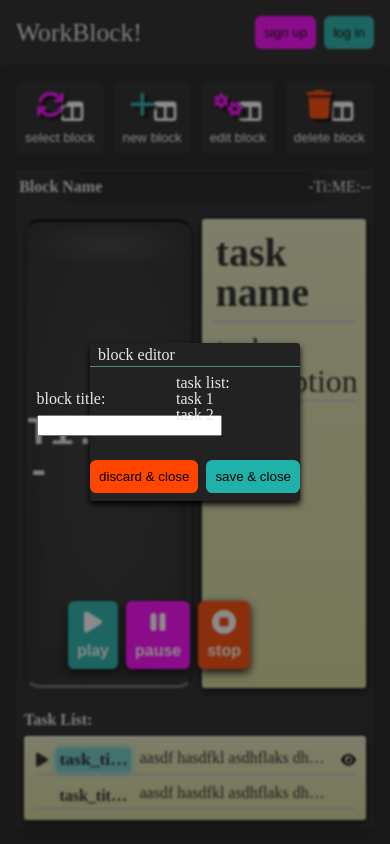
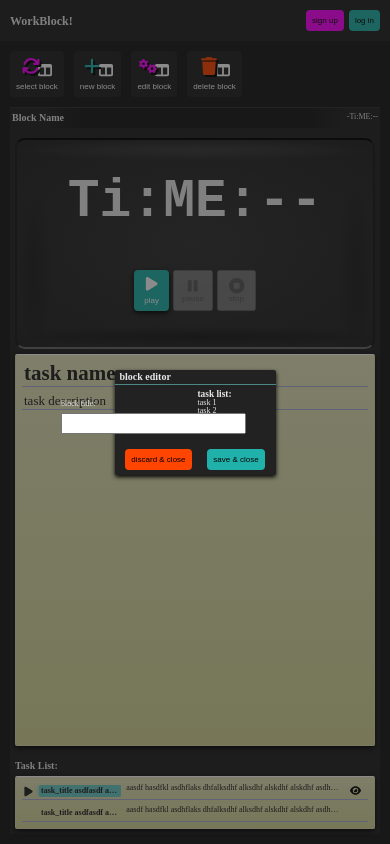
Before and after one commit to kevinstonge/workblock, a Next.js app: page / in a window 390 px wide. Built offline with nearby package versions, Linux system fonts and the light colour scheme.

Commit message:
more responsive layout

```diff
--- a/components/CurrentTask.tsx
+++ b/components/CurrentTask.tsx
@@ -6,25 +6,54 @@ import {
   faPause,
   faStopCircle,
 } from '@fortawesome/free-solid-svg-icons';
+import { useState } from 'react';
 const CurrentTask: NextPage = () => {
+  const [disabledButtons, setDisabledButtons] = useState({
+    play: false,
+    pause: true,
+    stop: true,
+  });
+  //
+  // what will we know from global state?
+  // need to modify my current global state to the following:
+  //   if the user has pressed nothing yet:
+  //     lastInteractionTimestamp: undefined,
+  //     playStatus: "stopped",
+  //     disabledButtons: ["stop", "pause"].
+  //   if the user has pressed play and lastInteractionTimestamp === undefined:
+  //     lastInteractionTimestamp: [[[now]]],
+  //     playStatus: "playing",
+  //     disabledButtons: ["stop", "play"],
+  //   if the user has pressed pause:
+  //     lastInteractionTimestamp: [[[now]]],
+  //     playStatus: "paused",
+  //     disabledButtons: ["pause"]
+  //   if the user has pressed stop:
+  //     lastInteractionTimestamp: [[[now]]],
+  //     playStatus: "stopped",
+  //     disabledButtons: ["stop", "pause"]
+
+  // in this component I need to read global state and toggle the disabled attribute on each button component.
   return (
     <div className={styles.currentTask}>
       <div className={styles.currentTaskLeft}>
+        <p className={styles.bigTime}>Ti:ME:--</p>
         <div className={styles.currentTaskToolbar}>
-          <button data-glow-color="c2">
+          <button data-glow-color="c2" disabled={disabledButtons.play}>
+            {/* disable a subset of these buttons depending on play state: if
+            playing: disable play and stop if paused: disable pause */}
             <FontAwesomeIcon icon={faPlay} />
             <p>play</p>
           </button>
-          <button data-glow-color="c1">
+          <button data-glow-color="c1" disabled={disabledButtons.pause}>
             <FontAwesomeIcon icon={faPause} />
             <p>pause</p>
           </button>
-          <button data-glow-color="e1">
+          <button data-glow-color="e1" disabled={disabledButtons.stop}>
             <FontAwesomeIcon icon={faStopCircle} />
             <p>stop</p>
           </button>
         </div>
-        <p>Ti:ME:--</p>
       </div>
       <div className={styles.currentTaskRight}>
         <h3>task name</h3>
--- a/styles/CurrentTask.module.scss
+++ b/styles/CurrentTask.module.scss
@@ -1,52 +1,80 @@
-@import "./global/vars.scss";
-@import "./global/mixins.scss";
+@import './global/vars.scss';
+@import './global/mixins.scss';
+
+@mixin vwLayout() {
+  @media (orientation: landscape) {
+    @include flexR();
+    justify-content: stretch;
+    .currentTaskLeft,
+    .currentTaskRight {
+      width: 50%;
+    }
+    .currentTaskLeft {
+      justify-content: center;
+      .currentTaskToolbar {
+        @include flexR();
+        justify-content: center;
+        position: absolute;
+        width: 40vw;
+        bottom: 1rem;
+      }
+    }
+  }
+  @media (orientation: portrait) {
+    @include flexC();
+    justify-content: flex-start;
+    align-items: center;
+    .currentTaskLeft {
+      min-height: 25vh;
+      width: 100%;
+      justify-content: space-evenly;
+    }
+    .currentTaskRight {
+      width: 100%;
+      flex-grow: 1;
+    }
+  }
+}
 .currentTask {
   padding: 0.5rem;
   flex-grow: 1;
-  @include flexR();
-  align-items: stretch;
-  > * {
-    width: 50%;
-  }
+  @include vwLayout();
   .currentTaskLeft {
     @include flexC();
-    justify-content: center;
     align-items: center;
     position: relative;
     @include pseudotv($b1, $f1);
-    > p {
-      font-size: 10vw;
+    > .bigTime {
       font-weight: bold;
       font-family: monospace;
+      @include vwFont(5.3, true);
     }
     .currentTaskToolbar {
-      position: absolute;
-      width: 50%;
-      bottom: 1rem;
       @include flexR();
-      justify-content: space-evenly;
-      > button {
+      gap: 1vw;
+      > button:enabled {
         @include button;
         box-shadow: 0 0.2rem 0.5rem black;
         color: white;
-        font-size: 1rem;
-        font-weight: bold;
+      }
+      > button {
         align-items: center;
         > svg {
-          width: 1.5rem;
-          height: 1.5rem;
+          width: 6vw;
+          height: 4vw;
         }
       }
     }
   }
   .currentTaskRight {
     @include flexC();
-    font-size: 2rem;
     @include paperView();
     > h3 {
-      font-size: 2.5rem;
+      @include vwFont(2.1, true);
       font-weight: bold;
-      padding-bottom: 0.5rem;
+    }
+    > p {
+      @include vwFont(1.3, true);
     }
   }
 }
--- a/styles/Home.module.scss
+++ b/styles/Home.module.scss
@@ -1,3 +1,4 @@
+@import './global/mixins.scss';
 @import './global/vars.scss';
 .main {
   display: flex;
--- a/styles/TaskList.module.scss
+++ b/styles/TaskList.module.scss
@@ -1,5 +1,5 @@
-@import "./global/vars.scss";
-@import "./global/mixins.scss";
+@import './global/vars.scss';
+@import './global/mixins.scss';
 .taskList {
   @include flexC();
   padding: 0.5rem;
@@ -18,6 +18,8 @@
     opacity: 0;
     width: 1.1rem;
     height: 1.1rem;
+    min-width: 1.1rem;
+    min-height: 1.1rem;
   }
   button {
     opacity: 0;
@@ -28,6 +30,7 @@
     @include flexR();
     align-items: center;
     width: 30%;
+    overflow: hidden;
   }
   > div:nth-of-type(2) {
     @include flexR();
@@ -54,7 +57,6 @@
     opacity: 1;
   }
   .taskTitle {
-    font-size: 1.1rem;
     @include highlight($c2);
   }
   button {
--- a/styles/Toolbar.module.scss
+++ b/styles/Toolbar.module.scss
@@ -1,10 +1,12 @@
-@import "./global/vars.scss";
-@import "./global/mixins.scss";
+@import './global/vars.scss';
+@import './global/mixins.scss';
 .toolbar {
   z-index: +1;
   ul {
     @include flexR();
-    justify-content: space-between;
+    justify-content: flex-start;
+    flex-wrap: wrap;
+    gap: 1rem;
     button {
       @include button();
       color: white;
--- a/styles/global/mixins.scss
+++ b/styles/global/mixins.scss
@@ -1,4 +1,4 @@
-@import "./vars.scss";
+@import './vars.scss';
 @mixin flexR {
   display: flex;
   flex-direction: row;
@@ -46,19 +46,19 @@
   border-radius: 0.4rem;
   padding: 0.5rem;
   color: black;
-  &[data-glow-color="c1"] {
+  &[data-glow-color='c1'] {
     background-color: $c1;
     &:hover {
       @include button-animate-on-hover(c1);
     }
   }
-  &[data-glow-color="c2"] {
+  &[data-glow-color='c2'] {
     background-color: $c2;
     &:hover {
       @include button-animate-on-hover(c2);
     }
   }
-  &[data-glow-color="e1"] {
+  &[data-glow-color='e1'] {
     background-color: $e1;
     &:hover {
       @include button-animate-on-hover(e1);
@@ -133,3 +133,13 @@
   box-shadow: 0 0 0.5rem desaturate(lighten($c, 20%), 20%);
   // padding: 0.5rem;
 }
+
+@mixin vwFont($relativeSize, $important: false) {
+  font-size: calc(1rem * $relativeSize) #{if($important, '!important', '')};
+  @media screen and (min-width: 500px) {
+    font-size: calc(2vw * $relativeSize) #{if($important, '!important', '')};
+  }
+  @media screen and (min-width: 1600px) {
+    font-size: calc(3.2rem * $relativeSize) #{if($important, '!important', '')};
+  }
+}
--- a/styles/global/reset.scss
+++ b/styles/global/reset.scss
@@ -2,6 +2,9 @@
    v2.0 | 20110126
    License: none (public domain)
 */
+html {
+  font-size: 62.5%;
+}
 
 html,
 body,
@@ -87,8 +90,6 @@ video {
   margin: 0;
   padding: 0;
   border: 0;
-  font-size: 62.5%;
-  font: inherit;
   vertical-align: baseline;
 }
 /* HTML5 display-role reset for older browsers */
--- a/styles/global/utility.scss
+++ b/styles/global/utility.scss
@@ -1,13 +1,26 @@
-@import "./vars.scss";
-@import "./mixins.scss";
+@import './vars.scss';
+@import './mixins.scss';
 #__next {
   background-color: $b1;
   color: $f1;
   height: 100vh;
   @include flexC();
+  p,
+  li,
+  div,
+  span,
+  button,
+  label {
+    @include vwFont(0.8);
+  }
+  h1 {
+    @include vwFont(1.2);
+  }
+  h2 {
+    @include vwFont(1);
+  }
   gap: 0;
   justify-content: stretch;
-  font-size: 1rem;
   overflow: hidden;
 }
 header {
@@ -17,7 +30,7 @@ header {
   justify-content: space-between;
   align-items: center;
   h1 {
-    font-size: 1.6rem;
+    @include vwFont(1.1);
   }
   nav {
     @include flexR();
@@ -51,7 +64,7 @@ form {
 }
 
 .smalltext {
-  font-size: 0.7rem;
+  @include vwFont(0.9, true);
 }
 
 .double-icon {
```
Also changed, not shown: 1 other file (tests, documents, lock files or other folders).
